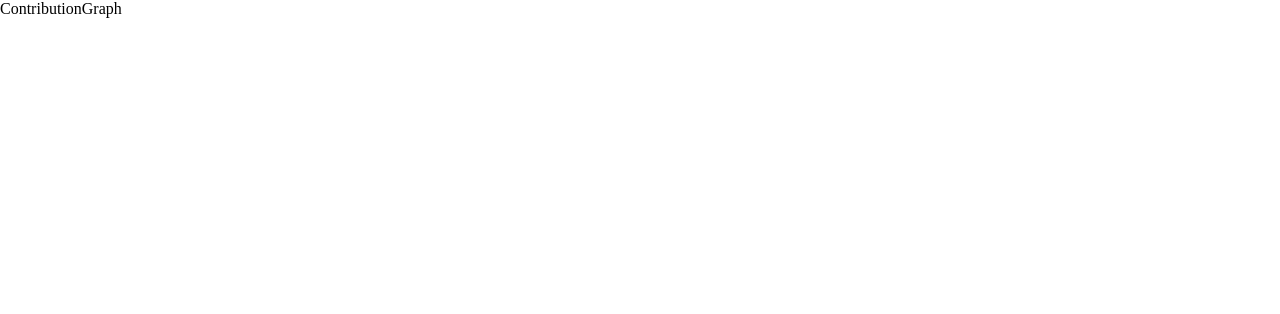
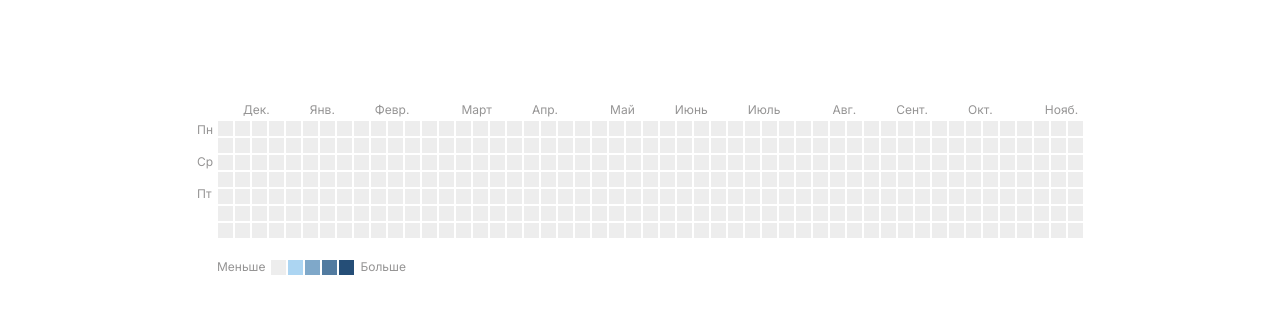
Before and after one commit to kabyl-ulan/test-task, a React (Create React App) app: page / in a window 1280 px wide. Shown: the top 314 px of the page. Built offline with nearby package versions, Linux system fonts and the light colour scheme; no server answers.

Commit message:
add component ContributionGraph, style

```diff
--- /dev/null
+++ b/src/api/index.js
@@ -0,0 +1,7 @@
+import axios from "axios";
+
+export const API_ADDRESS = process.env.REACT_APP_API_URL;
+
+export const PUBLIC_API = axios.create({
+  baseURL: API_ADDRESS,
+});
--- a/src/components/ContributionGraph/index.js
+++ /dev/null
@@ -1,7 +0,0 @@
-import React from "react";
-
-function ContributionGraph() {
-  return <>ContributionGraph</>;
-}
-
-export default ContributionGraph;
--- /dev/null
+++ b/src/components/ContributionGraph/index.jsx
@@ -0,0 +1,182 @@
+import React, { useEffect, useState } from "react";
+import { PUBLIC_API } from "../../api";
+
+function ContributionGraph() {
+  const [contributions, setContributions] = useState({});
+
+  const currentDate = new Date();
+
+  // console.log(contributions);
+
+  const getContribution = async () => {
+    try {
+      const { data } = await PUBLIC_API.get("test/calendar.json");
+      setContributions(data);
+    } catch (error) {
+      console.log(error);
+    }
+  };
+
+  const renderGrid = () => {
+    const grid = [];
+
+    for (let i = 0; i < 7; i++) {
+      const row = [];
+
+      for (let j = 0; j < 51; j++) {
+        const date = new Date(
+          currentDate.getFullYear(),
+          currentDate.getMonth(),
+          currentDate.getDate() - i * 7 - j
+        );
+        const contributionCount =
+          contributions[date.toISOString().split("T")[0]] || 0;
+        let colorClass = getColorClass(contributionCount);
+        row.push(
+          <div
+            key={`${i}-${j}`}
+            className={`contribution-block ${colorClass}`}
+          />
+        );
+      }
+
+      grid.push(
+        <div key={i} className="contribution-row">
+          {row}
+        </div>
+      );
+    }
+
+    return grid;
+  };
+
+  // const renderGrid = () => {
+  //   const grid = [];
+  //   const currentDate = new Date(); // текущая дата
+
+  //   for (let i = 0; i < 7; i++) {
+  //     const row = [];
+
+  //     for (let j = 0; j < 51; j++) {
+  //       const date = new Date(
+  //         currentDate.getFullYear(),
+  //         currentDate.getMonth(),
+  //         currentDate.getDate() - (i * 7 + j)
+  //       );
+
+  //       const contributionCount =
+  //         contributions[date.toISOString().split("T")[0]] || 0;
+  //       let colorClass = getColorClass(contributionCount);
+
+  //       row.push(
+  //         <div
+  //           key={`${i}-${j}`}
+  //           className={`contribution-block ${colorClass}`}
+  //           onClick={() => {
+  //             alert(date);
+  //           }}
+  //         />
+  //       );
+  //     }
+
+  //     grid.push(
+  //       <div key={i} className="contribution-row">
+  //         {row}
+  //       </div>
+  //     );
+  //   }
+
+  //   return grid;
+  // };
+
+  const renderMonthLabels = () => {
+    const monthLabels = [];
+    const currentMonth = new Date().getMonth();
+    const displayedMonths = new Set();
+
+    for (let i = 0; i < 51; i++) {
+      const date = new Date(
+        currentDate.getFullYear(),
+        currentMonth,
+        currentDate.getDate() - i * 7
+      );
+      const monthLabel = date.toLocaleDateString("ru-RU", { month: "short" });
+
+      if (!displayedMonths.has(monthLabel)) {
+        monthLabels.push(
+          <div key={`month-${i}`} className="month--label">
+            {monthLabel}
+          </div>
+        );
+        displayedMonths.add(monthLabel);
+      } else {
+        monthLabels.push(
+          <div key={`month-${i}`} className="month--label-empty" />
+        );
+      }
+    }
+
+    return monthLabels.reverse();
+  };
+
+  const getColorClass = (contributionCount) => {
+    if (contributionCount === 0) {
+      return "no-contribution";
+    } else if (contributionCount >= 1 && contributionCount <= 9) {
+      return "low-contribution";
+    } else if (contributionCount >= 10 && contributionCount <= 19) {
+      return "medium-contribution";
+    } else if (contributionCount >= 20 && contributionCount <= 29) {
+      return "high-contribution";
+    } else {
+      return "max-contribution";
+    }
+  };
+
+  const dayLabel = () => {
+    return (
+      <div>
+        <div className="day-label"></div>
+        <div className="day-label">Пн</div>
+        <div className="day-label"></div>
+        <div className="day-label">Ср</div>
+        <div className="day-label"></div>
+        <div className="day-label">Пт</div>
+      </div>
+    );
+  };
+
+  const lightIndicator = () => {
+    return (
+      <div className="light-indicator">
+        <p className="light-indicator__text">Меньше</p>
+        <div className="light-indicator__colors">
+          <div className="contribution-block no-contribution"></div>
+          <div className="contribution-block low-contribution"></div>
+          <div className="contribution-block medium-contribution"></div>
+          <div className="contribution-block high-contribution"></div>
+          <div className="contribution-block max-contribution"></div>
+        </div>
+        <p className="light-indicator__text">Больше</p>
+      </div>
+    );
+  };
+
+  useEffect(() => {
+    getContribution();
+  }, []);
+  return (
+    <div className="container">
+      <div className="contribution">
+        {dayLabel()}
+        <div className="contribution--graph">
+          <div className="month">{renderMonthLabels()}</div>
+          {!!contributions && renderGrid()}
+          <>{lightIndicator()}</>
+        </div>
+      </div>
+    </div>
+  );
+}
+
+export default ContributionGraph;
--- /dev/null
+++ b/src/style/_mixin.scss
@@ -0,0 +1,22 @@
+@mixin textStyles {
+  font-family: Inter, sans-serif;
+  font-size: 12px;
+  font-weight: 400;
+  line-height: 15px;
+  letter-spacing: 0em;
+  color: rgba(149, 148, 148, 1);
+  text-transform: lowercase;
+  &::first-letter {
+    text-transform: uppercase;
+  }
+}
+
+@mixin heigthRow {
+  height: 20px;
+}
+
+@mixin squareHeight {
+  width: 15px;
+  height: 15px;
+  margin: 1px;
+}
--- /dev/null
+++ b/src/style/_reset.scss
@@ -0,0 +1,20 @@
+@import url("https://fonts.googleapis.com/css2?family=Inter&display=swap");
+
+* {
+  margin: 0;
+  padding: 0;
+}
+
+a,
+a:hover {
+  text-decoration: none;
+}
+
+.container {
+  width: 1220px;
+  margin: 0 auto;
+
+  @media (max-width: 1280px) {
+    width: 90%;
+  }
+}
--- /dev/null
+++ b/src/style/contribution-graph.scss
@@ -0,0 +1,93 @@
+@import "mixin";
+
+.contribution {
+  display: flex;
+  justify-content: center;
+  overflow: auto;
+  padding-top: 100px;
+
+  &--graph {
+    display: flex;
+    flex-direction: column;
+  }
+}
+
+.contribution-row {
+  display: flex;
+}
+
+.contribution-block {
+  @include squareHeight();
+
+  &:hover {
+    border: 1px solid rgba(0, 0, 0, 0.5);
+    margin: 0;
+  }
+}
+
+.no-contribution {
+  background-color: rgba(
+    237,
+    237,
+    237,
+    1
+  ); /* свет для отсутствия контрибуций */
+}
+
+.low-contribution {
+  background-color: rgba(172, 213, 242, 1); /* свет для 1-9 контрибуций */
+}
+
+.medium-contribution {
+  background-color: rgba(127, 168, 201, 1); /* свет для 10-19 контрибуций */
+}
+
+.high-contribution {
+  background-color: rgba(82, 123, 160, 1); /* свет для 20-29 контрибуций */
+}
+
+.max-contribution {
+  background-color: rgba(37, 78, 119, 1); /* свет для 30+ контрибуций */
+}
+
+/********************************************/
+
+.month {
+  display: flex;
+  @include heigthRow();
+  &--label {
+    padding: 2px;
+    @include textStyles();
+  }
+  &--label-empty {
+    width: 10px;
+    height: 10px;
+    margin: 1px;
+  }
+}
+
+/********************************************/
+
+.day-label {
+  @include squareHeight();
+  @include textStyles();
+  margin-right: 5px;
+
+  &:first-child {
+    @include heigthRow();
+  }
+}
+
+/*******************************************/
+
+.light-indicator {
+  display: flex;
+  padding-top: 20px;
+  &__text {
+    @include textStyles();
+  }
+  &__colors {
+    display: flex;
+    padding: 0 5px;
+  }
+}
--- a/src/style/index.scss
+++ b/src/style/index.scss
@@ -1,9 +1,2 @@
-* {
-  margin: 0;
-  padding: 0;
-}
-
-a,
-a:hover {
-  text-decoration: none;
-}
+@import "reset";
+@import "contribution-graph";
```
Also changed, not shown: 1 other file (tests, documents, lock files or other folders).
